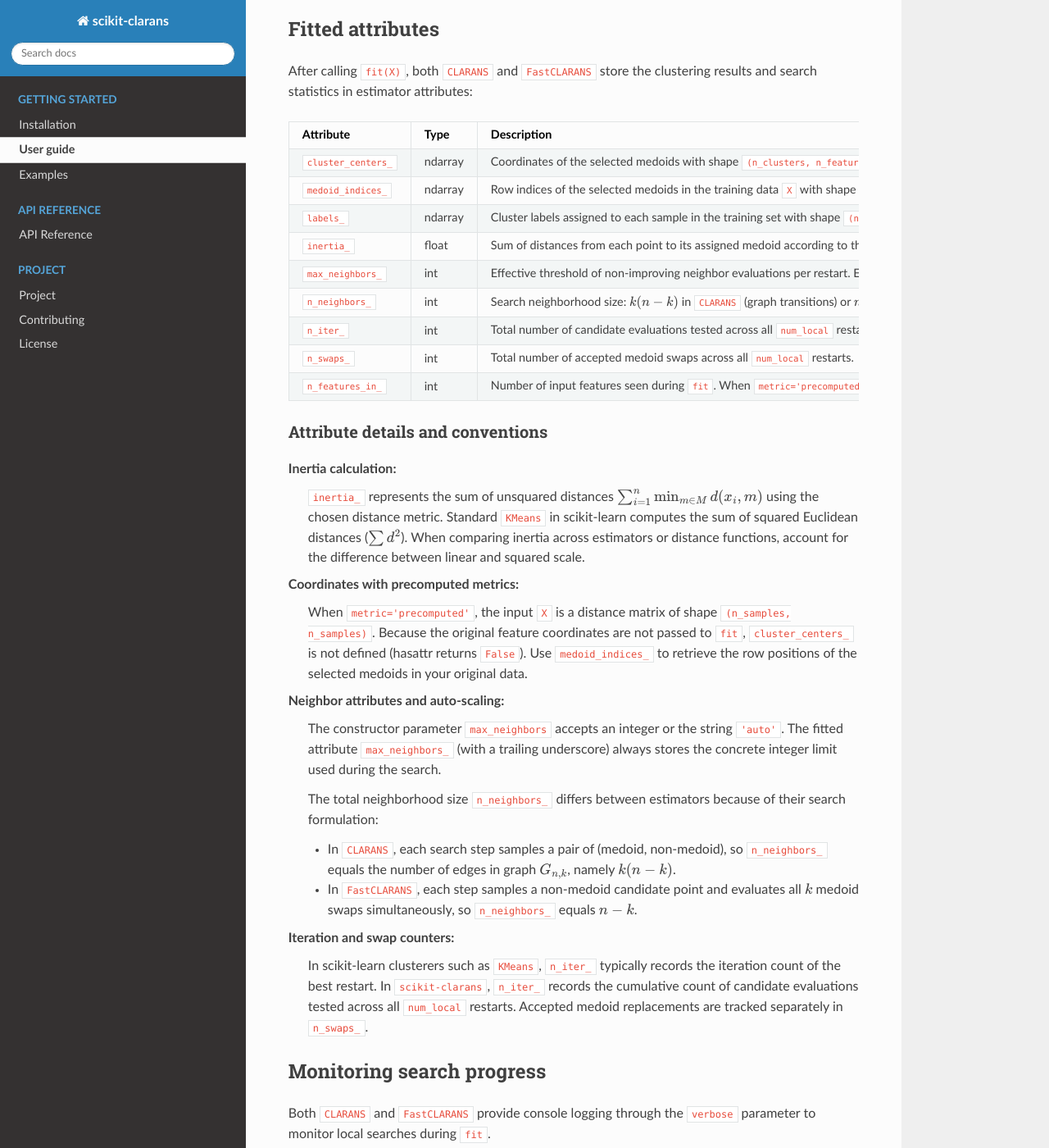
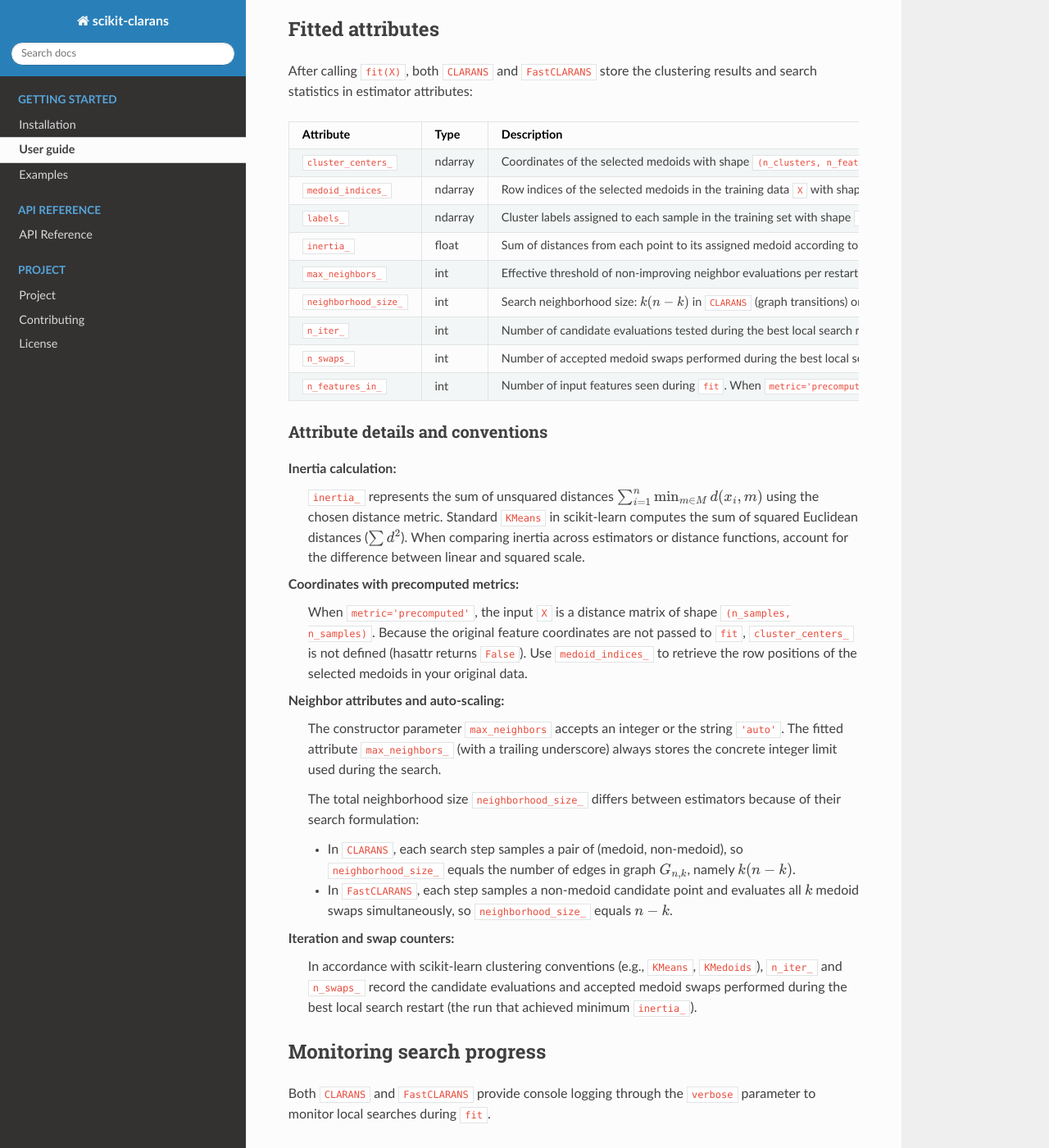
Before and after one commit to ThienNguyen3001/scikit-clarans, a Sphinx documentation site: the page built from docs/source/usage.rst, in a window 1280 px wide and 1400 px high, scrolled down 3998 px. Shown: the whole window at 82% size. Built offline with Sphinx 7.4.7 and the Read the Docs theme 3.1.0, drawn with Linux system fonts in a browser that asks for light colours; pages that are not in the unit, such as notebooks, are missing from menus.

Commit message:
refactor: rename n_neighbors_ attribute to neighborhood_size_
- Rename n_neighbors_ to neighborhood_size_ across CLARANS and FastCLARANS
- Remove n_neighbors_ without alias for clean naming consistency
- Update unit tests to verify neighborhood_size_ and assert absence of n_neighbors_
- Update documentation, benchmark example, and developer guidelines

```diff
--- a/docs/source/usage.rst
+++ b/docs/source/usage.rst
@@ -206,15 +206,15 @@ After calling ``fit(X)``, both ``CLARANS`` and ``FastCLARANS`` store the cluster
    * - ``max_neighbors_``
      - int
      - Effective threshold of non-improving neighbor evaluations per restart. Equals the resolved integer value when ``max_neighbors='auto'``.
-   * - ``n_neighbors_``
+   * - ``neighborhood_size_``
      - int
      - Search neighborhood size: :math:`k(n-k)` in ``CLARANS`` (graph transitions) or :math:`n-k` in ``FastCLARANS`` (candidate points).
    * - ``n_iter_``
      - int
-     - Total number of candidate evaluations tested across all ``num_local`` restarts.
+     - Number of candidate evaluations tested during the best local search restart.
    * - ``n_swaps_``
      - int
-     - Total number of accepted medoid swaps across all ``num_local`` restarts.
+     - Number of accepted medoid swaps performed during the best local search restart.
    * - ``n_features_in_``
      - int
      - Number of input features seen during ``fit``. When ``metric='precomputed'``, equals the number of training samples (column dimension).
@@ -231,13 +231,13 @@ Coordinates with precomputed metrics:
 Neighbor attributes and auto-scaling:
   The constructor parameter ``max_neighbors`` accepts an integer or the string ``'auto'``. The fitted attribute ``max_neighbors_`` (with a trailing underscore) always stores the concrete integer limit used during the search.
 
-  The total neighborhood size ``n_neighbors_`` differs between estimators because of their search formulation:
+  The total neighborhood size ``neighborhood_size_`` differs between estimators because of their search formulation:
 
-  * In ``CLARANS``, each search step samples a pair of (medoid, non-medoid), so ``n_neighbors_`` equals the number of edges in graph :math:`G_{n,k}`, namely :math:`k(n-k)`.
-  * In ``FastCLARANS``, each step samples a non-medoid candidate point and evaluates all :math:`k` medoid swaps simultaneously, so ``n_neighbors_`` equals :math:`n-k`.
+  * In ``CLARANS``, each search step samples a pair of (medoid, non-medoid), so ``neighborhood_size_`` equals the number of edges in graph :math:`G_{n,k}`, namely :math:`k(n-k)`.
+  * In ``FastCLARANS``, each step samples a non-medoid candidate point and evaluates all :math:`k` medoid swaps simultaneously, so ``neighborhood_size_`` equals :math:`n-k`.
 
 Iteration and swap counters:
-  In scikit-learn clusterers such as ``KMeans``, ``n_iter_`` typically records the iteration count of the best restart. In ``scikit-clarans``, ``n_iter_`` records the cumulative count of candidate evaluations tested across all ``num_local`` restarts. Accepted medoid replacements are tracked separately in ``n_swaps_``.
+  In accordance with scikit-learn clustering conventions (e.g., ``KMeans``, ``KMedoids``), ``n_iter_`` and ``n_swaps_`` record the candidate evaluations and accepted medoid swaps performed during the best local search restart (the run that achieved minimum ``inertia_``).
 
 Monitoring search progress
 --------------------------
```
Also changed, not shown: AGENTS.md (+1 -1 lines), 5 other files.
